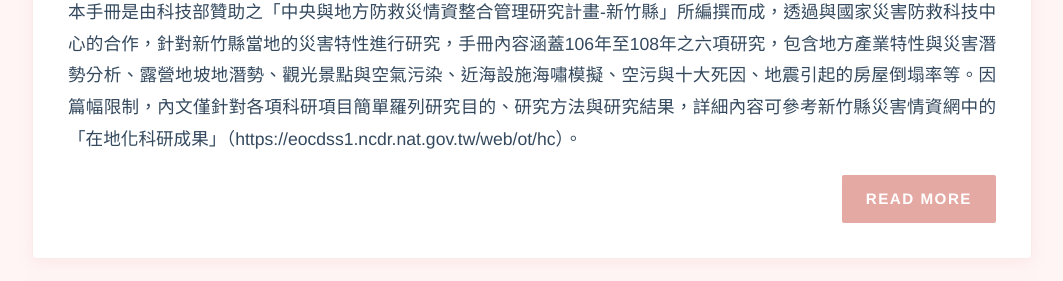
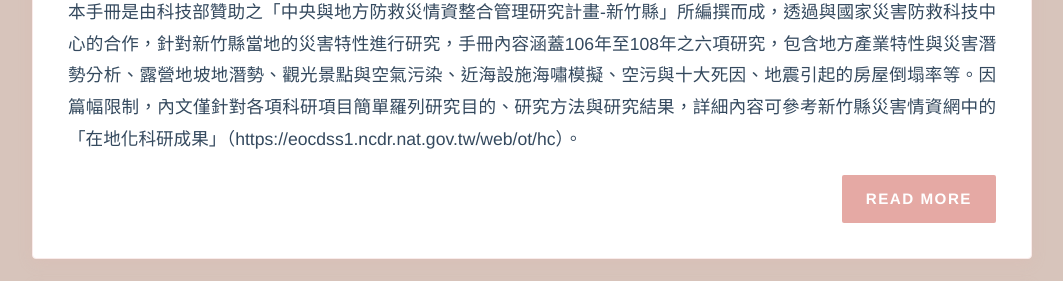
Before and after one commit to a998912137/climate-local, a plain HTML site: page index.html in a window 1280 px wide. Shown: the part 287-568 px from the top of the page, without its empty margins (108-1171 px from the left). Drawn offline with Linux system fonts and the light colour scheme.

Commit message:
Update index.html

```diff
--- a/index.html
+++ b/index.html
@@ -8,7 +8,7 @@
         body {
             font-family: "Helvetica Neue", Helvetica, Arial, "Microsoft JhengHei", sans-serif;
             /* 修改點：更換背景顏色為極淺粉色 */
-            background-color: #fff5f5;
+            background-color: #D7C4BB;
             padding: 40px 20px;
             line-height: 1.8;
             color: #2c3e50;
```
